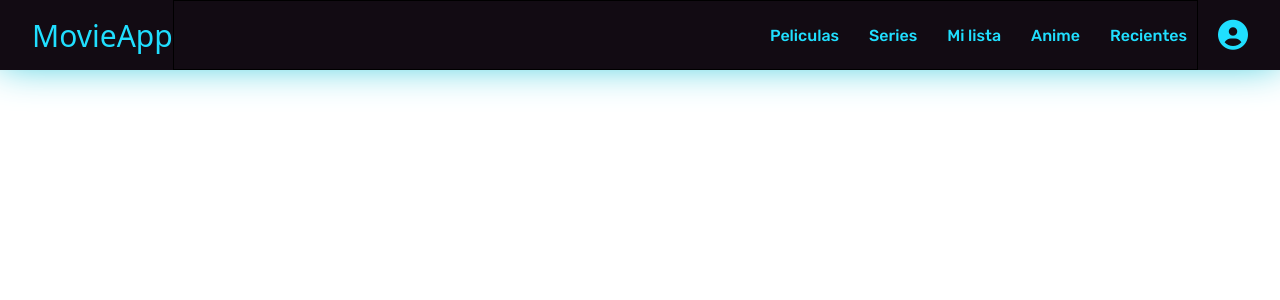
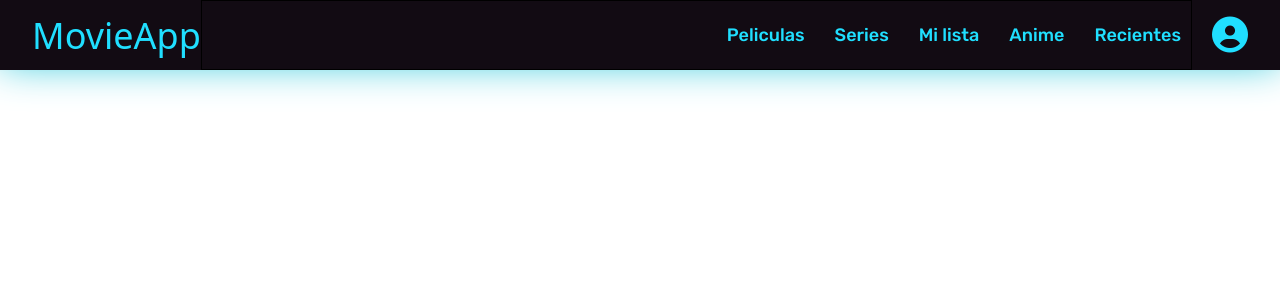
Before and after one commit to frederic-morales/MovieApp, an Angular app: page / in a window 1280 px wide. Shown: the top 300 px of the page. Built offline with nearby package versions, Linux system fonts and the light colour scheme; a web font is replaced by a local one.

Commit message:
Terminando el header

```diff
--- a/src/app/components/header/header.component.css
+++ b/src/app/components/header/header.component.css
@@ -69,12 +69,11 @@ main .content-container li a {
 }
 
 @media (min-width: 700px) {
-  header{
-    height: 70px;
-  }
+
   header main {
     width: 95%;
   }
+
   main .menu-container .fa-bars {
     display: none;
   }
@@ -100,3 +99,18 @@ main .content-container li a {
     display: none;
   }
 }
+
+@media (min-width: 1024px) {
+  header {
+    height: 70px;
+  }
+  main .title-container p{
+    font-size: 36px;
+  }
+  main .content-container .list li a{
+    font-size: 18px;
+  }
+  main .menu-container i{
+    font-size: 36px;
+  }
+}
```
